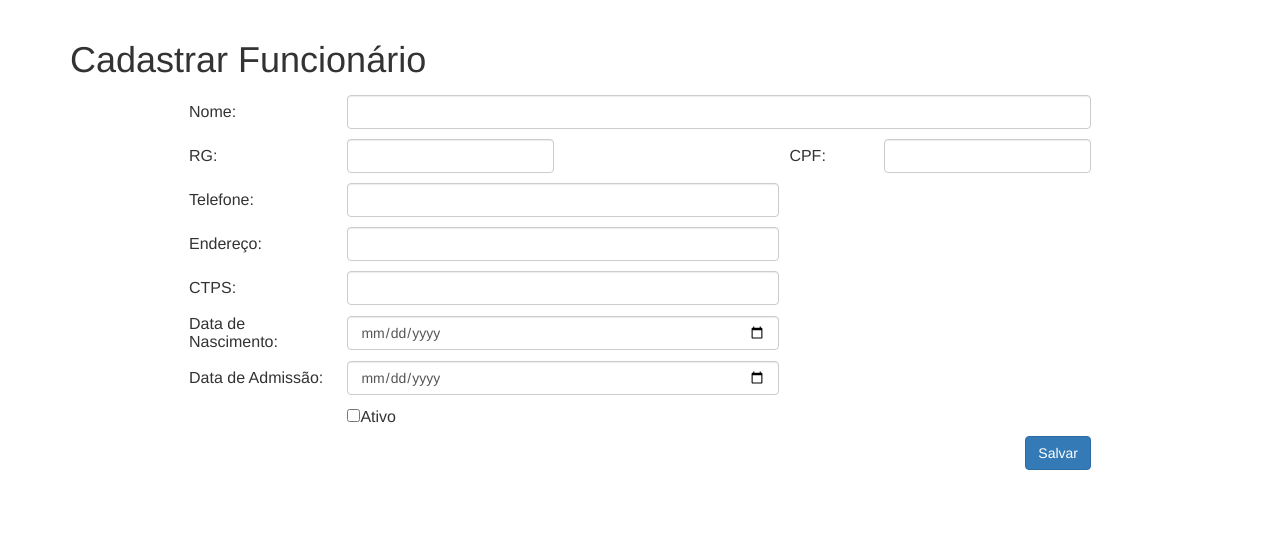
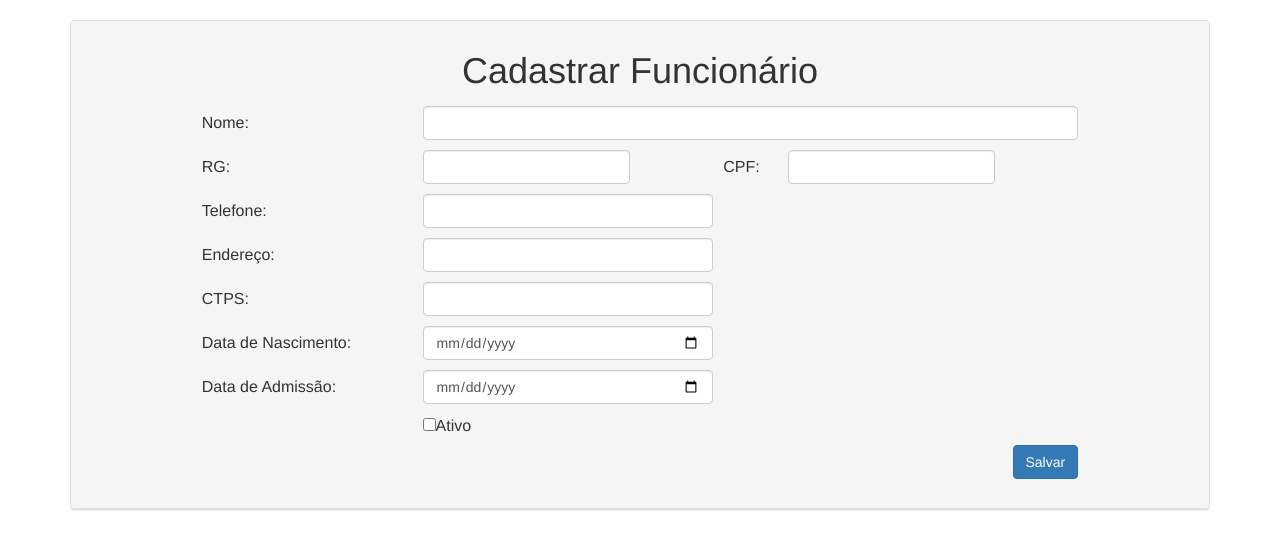
Before and after one commit to jasonicorrea/lojaifmt, a PHP site: page /Loja_Assistencia/cadastrar_func_formulario.php in a window 1280 px wide. Shown: the part 52-601 px from the top of the page. Run offline with PHP 8.4, Linux system fonts and the light colour scheme.

Commit message:
formulario

```diff
--- a/Loja_Assistencia/cadastrar_func_formulario.php
+++ b/Loja_Assistencia/cadastrar_func_formulario.php
@@ -1,7 +1,11 @@
 <?php include 'cabecalho.php';
 ?>
 <div class="container">
-    <div class="Principal">
+<div class="Principal">
+    <div class="row">
+        <div class="col-lg-12">
+            <div class="panel panel-default" align="center">
+                <div class="panel-heading" >
 
         <title>Cadastrar Funcionário </title>
 
@@ -13,14 +17,14 @@
             <table class="table-condensed" width="80%" align="center">
                 <tr>
                     <td>Nome:</td>
-                    <td colspan="3"><input class="form-control" type="text" name="nome" size="60"/></td>
+                    <td colspan="4"><input class="form-control" type="text" name="nome" /></td>
 
                 </tr>
                 <tr class="form-inline form-group">
                     <td>RG:</td>
                     <td> <input class="form-control" type="text"  name="rg" /></td>
                     <td>CPF:</td>
-                    <td colspan="3"> <input class="form-control" type="text" name="cpf" maxlength="11"/></td>
+                    <td> <input class="form-control" type="text" name="cpf" maxlength="11"/></td>
                 </tr>
                 <tr>
 
@@ -68,8 +72,10 @@
 
 
 
-        </form>
-
+            </form>
+          </div>
+        </div>
+       </div>
     </div>
 </div>
 </body>
```
